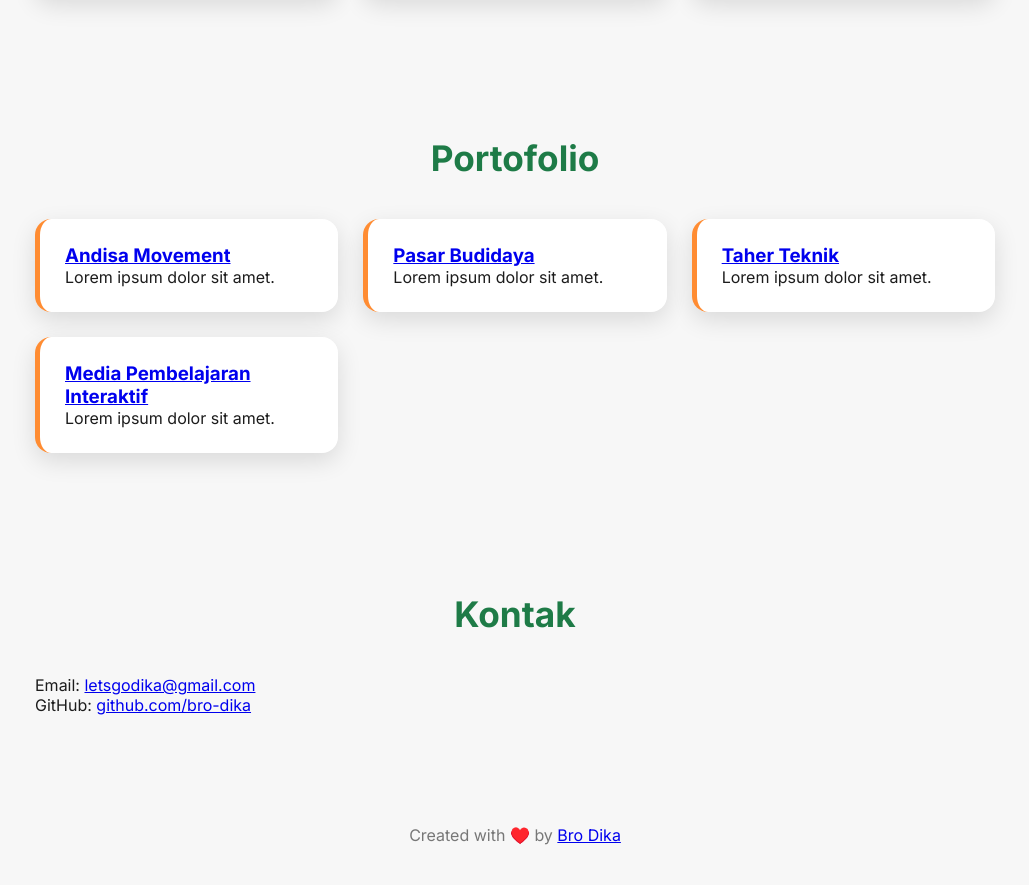
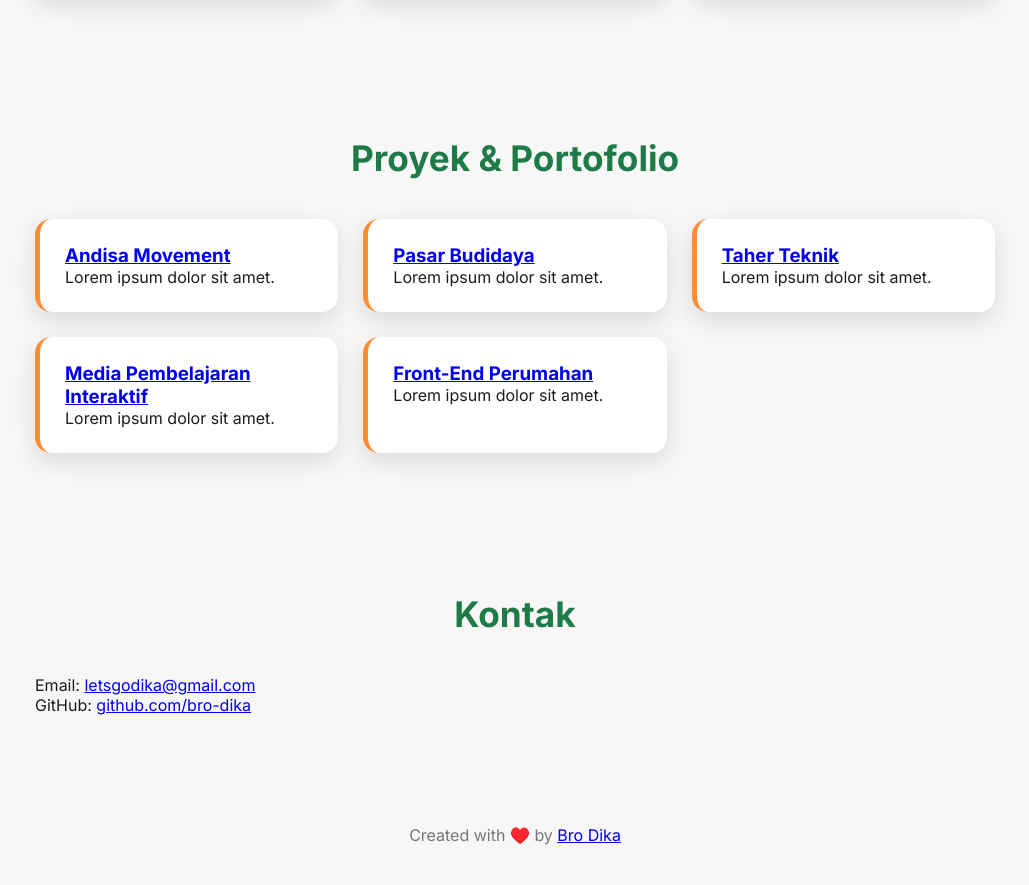
Before and after one commit to bro-dika/Curriculum-Vitae, a plain HTML site: page index.html in a window 1280 px wide. Shown: the part 1360-2245 px from the top of the page, without its empty margins (125-1154 px from the left). Drawn offline with Linux system fonts and the light colour scheme.

Commit message:
Update index.html

```diff
--- a/index.html
+++ b/index.html
@@ -24,7 +24,7 @@
     <li><a href="#home">Home</a></li>
     <li><a href="#pendidikan">Pendidikan</a></li>
     <li><a href="#keahlian">Keahlian</a></li>
-    <li><a href="#portofolio">Portofolio</a></li>
+    <li><a href="#portofolio">Proyek</a></li>
     <li><a href="#kontak">Kontak</a></li>
   </ul>
 </nav>
@@ -52,12 +52,13 @@
 </section>
 
 <section id="portofolio" class="section fade">
-  <h2>Portofolio</h2>
+  <h2>Proyek & Portofolio</h2>
   <div class="card-list">
     <div class="card"><h3><a href="https://andisamovement.wordpress.com">Andisa Movement</a></h3><p>Lorem ipsum dolor sit amet.</p></div>
     <div class="card"><h3><a href="https://andisamovement-lab.github.io/Pasar-Budidaya">Pasar Budidaya</a></h3><p>Lorem ipsum dolor sit amet.</p></div>
     <div class="card"><h3><a href="https://taherteknikac.wordpress.com">Taher Teknik</a></h3><p>Lorem ipsum dolor sit amet.</p></div>
     <div class="card"><h3><a href="https://andisamovement-lab.github.io/Map-Interaktif-34-Provinsi">Media Pembelajaran Interaktif</a></h3><p>Lorem ipsum dolor sit amet.</p></div>
+    <div class="card"><h3><a href="https://github.com/bro-dika/FrontEnd-Perumahan">Front-End Perumahan</a></h3><p>Lorem ipsum dolor sit amet.</p></div>
   </div>
 </section>
 
```
